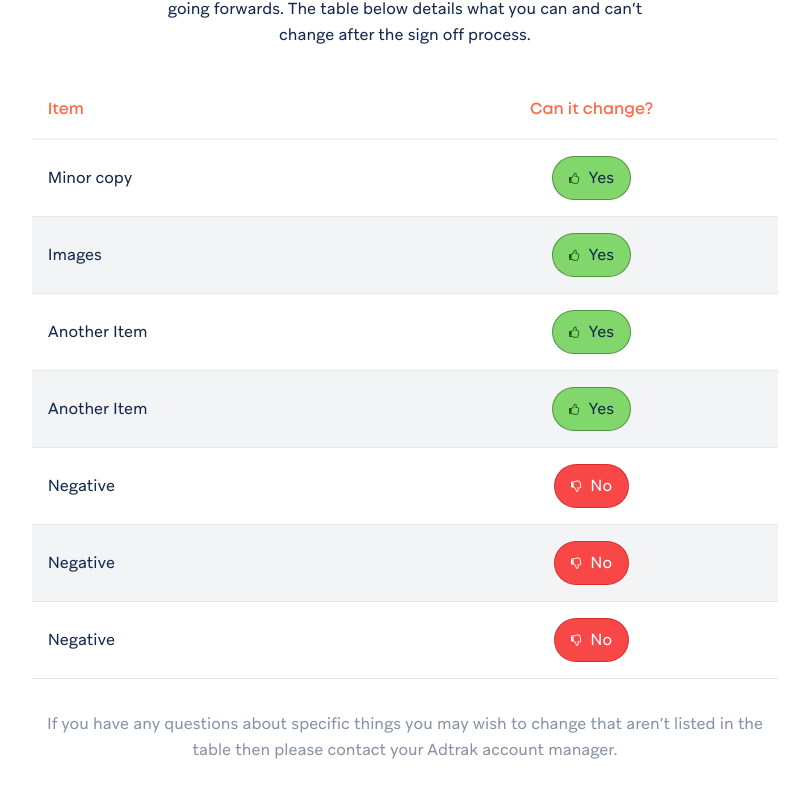
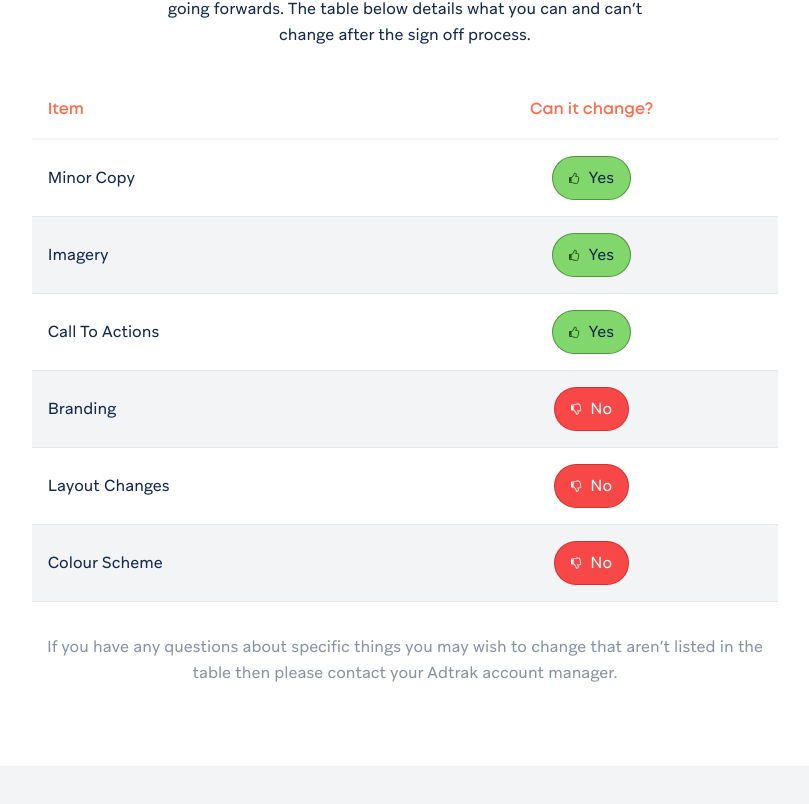
Before and after one commit to adtrak/adtrak-signoff, a Next.js app: page / in a window 1280 px wide. Shown: the part 1376-2180 px from the top of the page, without its empty margins (235-1044 px from the left). Built offline with nearby package versions, Linux system fonts and the light colour scheme; what tailwindcss-filters would draw is missing.

Commit message:
refactor changefeatures into array of objects

```diff
--- a/pages/index.js
+++ b/pages/index.js
@@ -17,7 +17,36 @@ export default function Home() {
     'Send website imagery to your designer',
     'Send website imagery to your designer',
     'Send website imagery to your designer',
+    'Send website imagery to your designer',
+    'Send website imagery to your designer',
   ];
+
+  const changeFeatures = [
+    {
+      "feature": "Minor Copy",
+      "outcome": "positive"
+    },
+    {
+      "feature": "Imagery",
+      "outcome": "positive"
+    },
+    {
+      "feature": "Call To Actions",
+      "outcome": "positive"
+    },
+    {
+      "feature": "Branding",
+      "outcome": "negative"
+    },
+    {
+      "feature": "Layout Changes",
+      "outcome": "negative"
+    },
+    {
+      "feature": "Colour Scheme",
+      "outcome": "negative"
+    },
+  ]
 
   // let padRef = useRef({});
 
@@ -123,34 +152,14 @@ export default function Home() {
                     </tr>
                   </thead>
                   <tbody>
-                    <ChangeFeature
-                      featureTitle="Minor copy"
-                      outcome="positive"
-                    />
-                    <ChangeFeature
-                      featureTitle="Images"
-                      outcome="positive"
-                    />
-                    <ChangeFeature
-                      featureTitle="Another Item"
-                      outcome="positive"
-                    />
-                    <ChangeFeature
-                      featureTitle="Another Item"
-                      outcome="positive"
-                    />
-                    <ChangeFeature
-                      featureTitle="Negative"
-                      outcome="negative"
-                    />
-                    <ChangeFeature
-                      featureTitle="Negative"
-                      outcome="negative"
-                    />
-                    <ChangeFeature
-                      featureTitle="Negative"
-                      outcome="negative"
-                    />
+                    {changeFeatures.map((item, i) => {
+                      return (
+                        <ChangeFeature
+                          featureTitle={item.feature}
+                          outcome={item.outcome}
+                        />
+                      )
+                    })}
                   </tbody>
                 </table>
 
```
